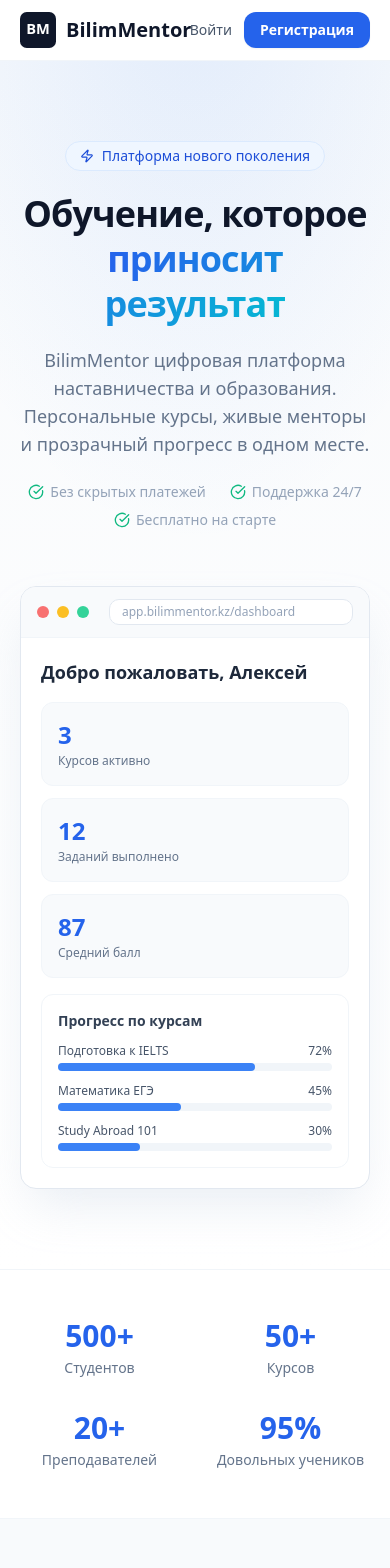
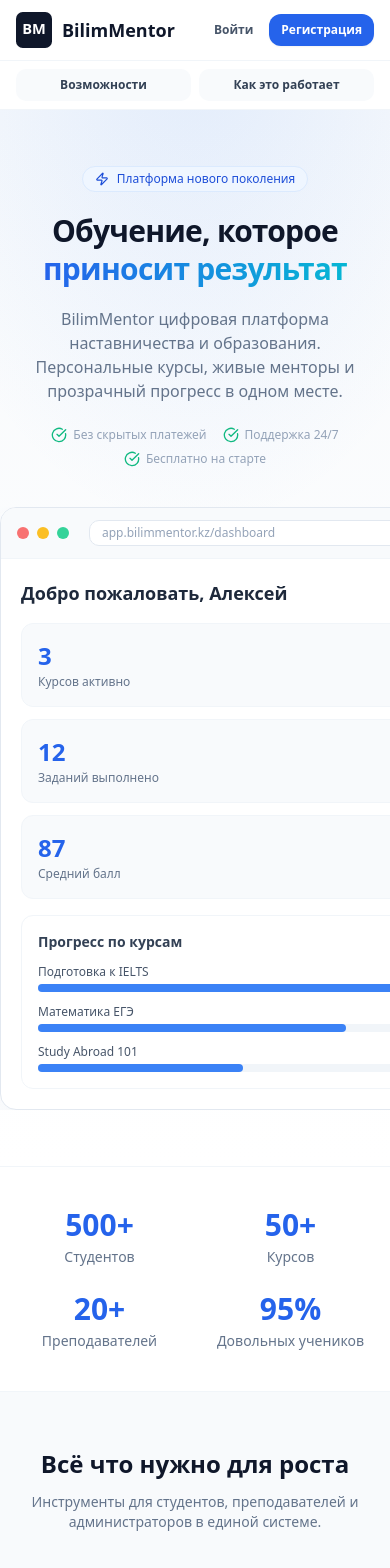
Before and after one commit to aamanatov69/BilimMentor, a Next.js app in the folder auth/: page / in a window 390 px wide. Shown: the top 1568 px of the page. Built offline with nearby package versions, Linux system fonts and the light colour scheme; no server answers.

Commit message:
Optimize mobile homepage layout

```diff
--- a/auth/app/page.tsx
+++ b/auth/app/page.tsx
@@ -69,7 +69,7 @@
     <div className="min-h-screen bg-white text-slate-900 antialiased">
       {/*  Navbar  */}
       <header className="sticky top-0 z-50 border-b border-slate-100 bg-white/90 backdrop-blur-md">
-        <div className="mx-auto flex max-w-7xl items-center justify-between px-5 py-3 lg:px-8">
+        <div className="mx-auto flex max-w-7xl items-center justify-between px-4 py-3 sm:px-5 lg:px-8">
           <Link href="/" className="flex items-center gap-2.5">
             <Image
               src="/brand/bm-icon.svg"
@@ -80,7 +80,7 @@
               priority
               sizes="36px"
             />
-            <span className="text-xl font-bold text-slate-900">
+            <span className="text-lg font-bold text-slate-900 sm:text-xl">
               BilimMentor
             </span>
           </Link>
@@ -94,38 +94,54 @@
             </a>
           </nav>
 
-          <div className="flex items-center gap-3">
+          <div className="flex items-center gap-2 sm:gap-3">
             <Link
               href="/login"
-              className="text-sm font-medium text-slate-600 hover:text-slate-900"
+              className="rounded-md px-2 py-1.5 text-xs font-semibold text-slate-600 transition hover:bg-slate-100 hover:text-slate-900 sm:px-3 sm:text-sm"
             >
               Войти
             </Link>
             <Link
               href="/register"
-              className="rounded-lg bg-blue-600 px-4 py-2 text-sm font-semibold text-white shadow-sm transition hover:bg-blue-700"
+              className="rounded-lg bg-blue-600 px-3 py-2 text-xs font-semibold text-white shadow-sm transition hover:bg-blue-700 sm:px-4 sm:text-sm"
             >
               Регистрация
             </Link>
           </div>
         </div>
+        <div className="border-t border-slate-100 md:hidden">
+          <div className="mx-auto flex max-w-7xl gap-2 px-4 py-2 sm:px-5">
+            <a
+              href="#features"
+              className="flex-1 rounded-md bg-slate-50 px-3 py-2 text-center text-xs font-semibold text-slate-700"
+            >
+              Возможности
+            </a>
+            <a
+              href="#how"
+              className="flex-1 rounded-md bg-slate-50 px-3 py-2 text-center text-xs font-semibold text-slate-700"
+            >
+              Как это работает
+            </a>
+          </div>
+        </div>
       </header>
 
       {/*  Hero  */}
-      <section className="relative overflow-hidden bg-gradient-to-b from-slate-50 to-white pb-20 pt-20 lg:pt-28">
+      <section className="relative overflow-hidden bg-gradient-to-b from-slate-50 to-white pb-14 pt-14 sm:pb-20 sm:pt-20 lg:pt-28">
         <div className="pointer-events-none absolute inset-0 bg-[radial-gradient(ellipse_80%_50%_at_50%_-10%,rgba(59,130,246,0.12),transparent)]" />
-        <div className="relative mx-auto max-w-4xl px-5 text-center lg:px-8">
-          <span className="mb-5 inline-flex items-center gap-2 rounded-full border border-blue-100 bg-blue-50 px-3.5 py-1 text-sm font-medium text-blue-700">
+        <div className="relative mx-auto max-w-4xl px-4 text-center sm:px-5 lg:px-8">
+          <span className="mb-5 inline-flex items-center gap-2 rounded-full border border-blue-100 bg-blue-50 px-3 py-1 text-xs font-medium text-blue-700 sm:px-3.5 sm:text-sm">
             <Zap className="h-3.5 w-3.5" />
             Платформа нового поколения
           </span>
-          <h1 className="text-4xl font-extrabold leading-tight tracking-tight text-slate-900 sm:text-5xl lg:text-6xl">
+          <h1 className="text-3xl font-extrabold leading-tight tracking-tight text-slate-900 sm:text-5xl lg:text-6xl">
             Обучение, которое{" "}
             <span className="bg-gradient-to-r from-blue-600 to-cyan-500 bg-clip-text text-transparent">
               приносит результат
             </span>
           </h1>
-          <p className="mx-auto mt-5 max-w-2xl text-lg text-slate-500 sm:text-xl">
+          <p className="mx-auto mt-5 max-w-2xl text-base text-slate-500 sm:text-xl">
             BilimMentor цифровая платформа наставничества и образования.
             Персональные курсы, живые менторы и прозрачный прогресс в одном
             месте.
@@ -145,7 +161,7 @@
             </Link>
           </div> */}
 
-          <div className="mt-6 flex flex-wrap items-center justify-center gap-x-6 gap-y-2 text-sm text-slate-400">
+          <div className="mt-6 flex flex-wrap items-center justify-center gap-x-4 gap-y-2 text-xs text-slate-400 sm:gap-x-6 sm:text-sm">
             <span className="flex items-center gap-1.5">
               <CheckCircle className="h-4 w-4 text-emerald-500" />
               Без скрытых платежей
@@ -162,8 +178,9 @@
         </div>
 
         {/* Dashboard mockup */}
-        <div className="relative mx-auto mt-14 max-w-5xl px-5 lg:px-8">
-          <div className="overflow-hidden rounded-2xl border border-slate-200 bg-white shadow-2xl shadow-slate-200/80">
+        <div className="relative mx-auto mt-10 max-w-5xl px-0 sm:mt-14 sm:px-5 lg:px-8">
+          <div className="mobile-scroll overflow-x-auto">
+            <div className="min-w-[760px] overflow-hidden rounded-2xl border border-slate-200 bg-white shadow-2xl shadow-slate-200/80 sm:min-w-0">
               <div className="flex items-center gap-2 border-b border-slate-100 bg-slate-50 px-4 py-3">
                 <span className="h-3 w-3 rounded-full bg-red-400" />
                 <span className="h-3 w-3 rounded-full bg-amber-400" />
@@ -253,11 +270,12 @@
               </div>
             </div>
           </div>
+        </div>
       </section>
 
       {/*  Stats  */}
-      <section className="border-y border-slate-100 bg-white py-12">
-        <div className="mx-auto grid max-w-5xl grid-cols-2 gap-8 px-5 text-center md:grid-cols-4 lg:px-8">
+      <section className="border-y border-slate-100 bg-white py-10 sm:py-12">
+        <div className="mx-auto grid max-w-5xl grid-cols-2 gap-6 px-4 text-center sm:gap-8 sm:px-5 md:grid-cols-4 lg:px-8">
           {stats.map((item) => (
             <div key={item.label}>
               <p className="text-3xl font-extrabold text-blue-600">
@@ -270,13 +288,13 @@
       </section>
 
       {/*  Features  */}
-      <section id="features" className="bg-slate-50 py-20">
-        <div className="mx-auto max-w-6xl px-5 lg:px-8">
-          <div className="mb-12 text-center">
-            <h2 className="text-3xl font-extrabold text-slate-900 sm:text-4xl">
+      <section id="features" className="bg-slate-50 py-14 sm:py-20">
+        <div className="mx-auto max-w-6xl px-4 sm:px-5 lg:px-8">
+          <div className="mb-10 text-center sm:mb-12">
+            <h2 className="text-2xl font-extrabold text-slate-900 sm:text-4xl">
               Всё что нужно для роста
             </h2>
-            <p className="mt-3 text-slate-500">
+            <p className="mt-3 text-sm text-slate-500 sm:text-base">
               Инструменты для студентов, преподавателей и администраторов в
               единой системе.
             </p>
@@ -307,10 +325,10 @@
       </section>
 
       {/*  How it works  */}
-      <section id="how" className="bg-white py-20">
-        <div className="mx-auto max-w-5xl px-5 lg:px-8">
-          <div className="mb-12 text-center">
-            <h2 className="text-3xl font-extrabold text-slate-900 sm:text-4xl">
+      <section id="how" className="bg-white py-14 sm:py-20">
+        <div className="mx-auto max-w-5xl px-4 sm:px-5 lg:px-8">
+          <div className="mb-10 text-center sm:mb-12">
+            <h2 className="text-2xl font-extrabold text-slate-900 sm:text-4xl">
               Как это работает
             </h2>
           </div>
@@ -329,26 +347,26 @@
       </section>
 
       {/*  CTA  */}
-      <section className="bg-blue-600 py-20">
-        <div className="mx-auto max-w-3xl px-5 text-center lg:px-8">
+      <section className="bg-blue-600 py-14 sm:py-20">
+        <div className="mx-auto max-w-3xl px-4 text-center sm:px-5 lg:px-8">
           <Users className="mx-auto mb-4 h-10 w-10 text-blue-200" />
-          <h2 className="text-3xl font-extrabold text-white sm:text-4xl">
+          <h2 className="text-2xl font-extrabold text-white sm:text-4xl">
             Присоединяйтесь уже сегодня
           </h2>
-          <p className="mt-3 text-blue-100">
+          <p className="mt-3 text-sm text-blue-100 sm:text-base">
             Более 500 студентов уже обучаются на BilimMentor. Начните свой путь
             прямо сейчас.
           </p>
-          <div className="mt-8 flex flex-wrap justify-center gap-3">
+          <div className="mt-8 flex flex-col justify-center gap-3 sm:flex-row">
             <Link
               href="/register"
-              className="rounded-lg bg-white px-7 py-3 text-base font-semibold text-blue-700 shadow-lg transition hover:bg-blue-50"
+              className="w-full rounded-lg bg-white px-7 py-3 text-base font-semibold text-blue-700 shadow-lg transition hover:bg-blue-50 sm:w-auto"
             >
               Начать бесплатно
             </Link>
             <Link
               href="/login"
-              className="rounded-lg border border-blue-400 px-7 py-3 text-base font-semibold text-white transition hover:bg-blue-500"
+              className="w-full rounded-lg border border-blue-400 px-7 py-3 text-base font-semibold text-white transition hover:bg-blue-500 sm:w-auto"
             >
               Войти
             </Link>
```
Lines whose indentation alone changed are shown as unchanged.
